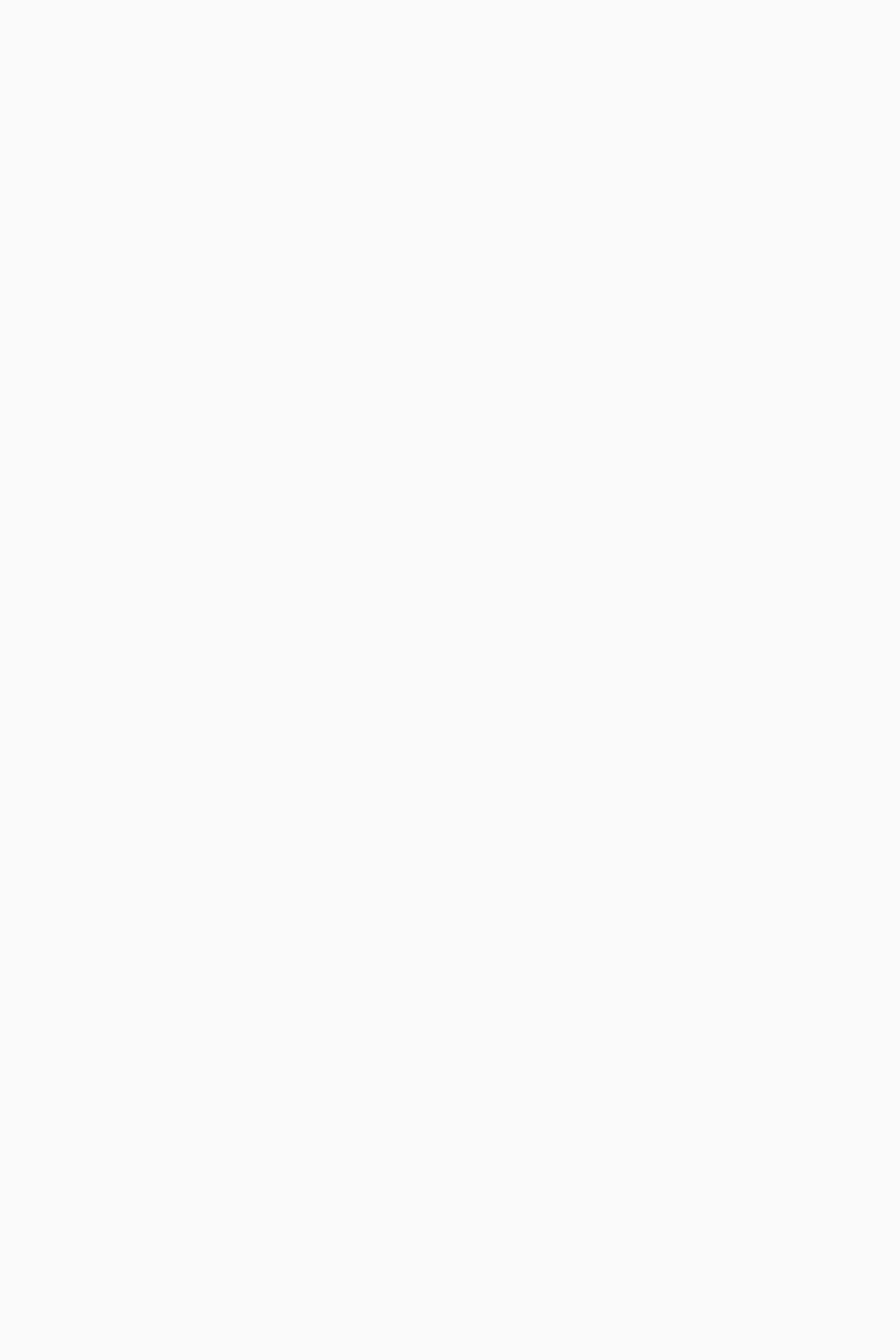
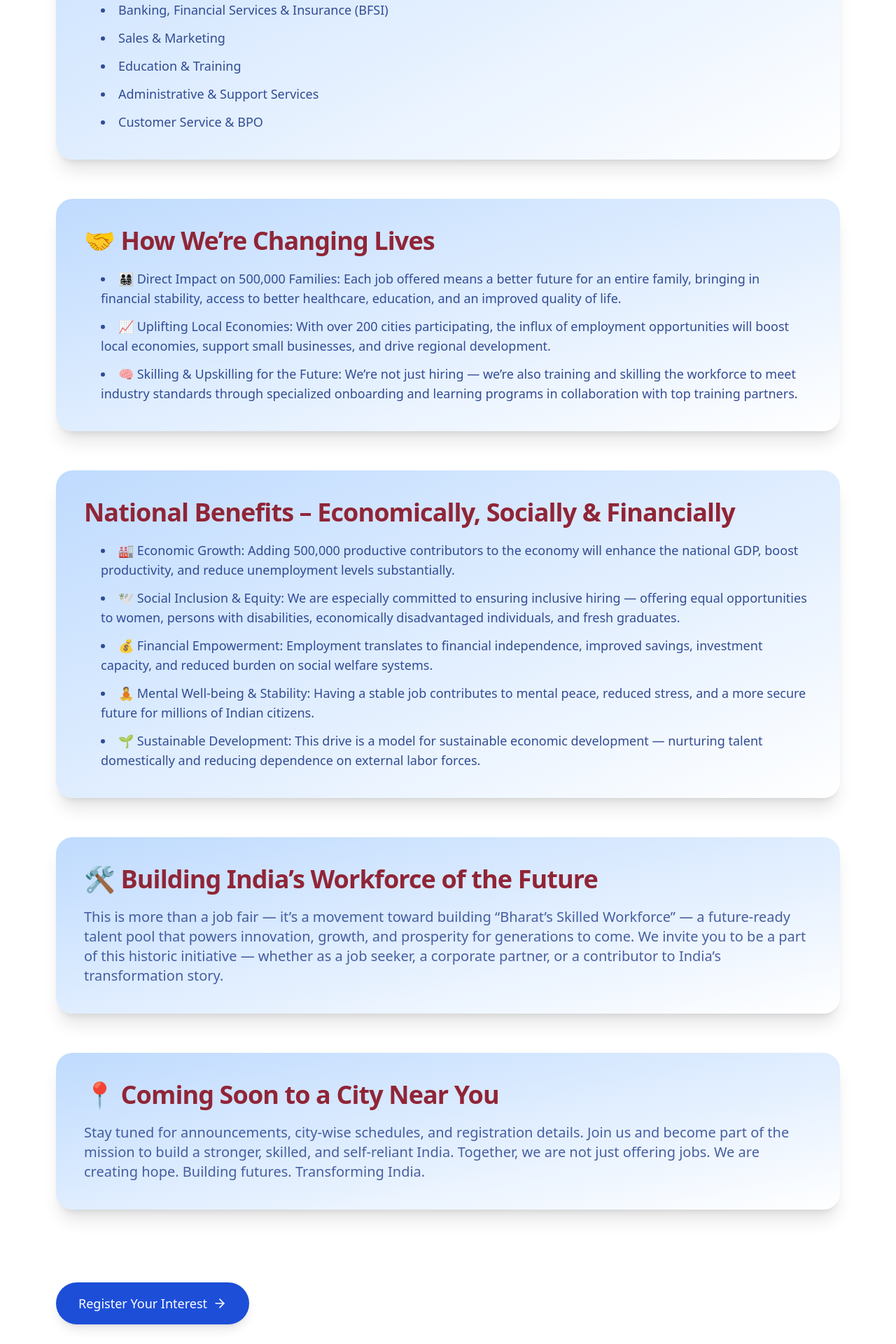
Before and after one commit to Syedwajid002/High-Value, a React (Vite) app: page /job-mela in a window 1280 px wide. Before the commit this address had no page. Shown: the part 840-2760 px from the top of the page at 70% size. Before the commit the page ends 800 px from the top, so only its background shows below. Built offline with nearby package versions, Linux system fonts and the light colour scheme.

Commit message:
Job Mela

```diff
--- a/src/App.tsx
+++ b/src/App.tsx
@@ -10,6 +10,7 @@ import Employers from './pages/Employers';
 import Candidates from './pages/Candidates';
 import About from './pages/About';
 import Contact from './pages/Contact';
+import JobMela from './pages/JobMela'
 
 // Layout components
 import Layout from './components/layout/Layout';
@@ -27,6 +28,8 @@ function App() {
             <Route path="candidates" element={<Candidates />} />
             <Route path="about" element={<About />} />
             <Route path="contact" element={<Contact />} />
+            <Route path="job-mela" element={<JobMela />} />
+
           </Route>
         </Routes>
       </AnimatePresence>
--- a/src/components/home/FeaturedJobs.tsx
+++ b/src/components/home/FeaturedJobs.tsx
@@ -17,7 +17,7 @@ interface Job {
 }
 
 const handleClick = () => {
-  window.location.href = "https://docs.google.com/forms/d/e/1FAIpQLSdmNo0MewBCoUJ8ZmYHm4HjwnKTg2enO4hmWhXJ0Gq5PQ5zKA/viewform?usp=header";
+  window.location.href = "https://forms.gle/RE4fqx1MGpuwvy8g6";
 };
 
 
--- a/src/components/layout/Header.tsx
+++ b/src/components/layout/Header.tsx
@@ -52,6 +52,7 @@ const Header: React.FC = () => {
               <Link to="/jobs?category=healthcare" className="block px-4 py-2 rounded-md hover:bg-neutral-50">Healthcare</Link>
             </div>
           </div>
+          <NavLink to="/job-mela" label="Job Mela" active={location.pathname === '/job-mela'} />
           <NavLink to="/employers" label="Employers" active={location.pathname === '/employers'} />
           <NavLink to="/candidates" label="Candidates" active={location.pathname === '/candidates'} />
           <NavLink to="/about" label="About" active={location.pathname === '/about'} />
--- a/src/pages/JobDetails.tsx
+++ b/src/pages/JobDetails.tsx
@@ -57,8 +57,8 @@ const job = {
 };
 
 const handleClick = () => {
-  window.location.href = "https://docs.google.com/forms/d/e/1FAIpQLSdmNo0MewBCoUJ8ZmYHm4HjwnKTg2enO4hmWhXJ0Gq5PQ5zKA/viewform?usp=header";
-};
+  window.location.href = "https://forms.gle/RE4fqx1MGpuwvy8g6"
+}
 
 const JobDetails: React.FC = () => {
   const { id } = useParams<{ id: string }>();
--- /dev/null
+++ b/src/pages/JobMela.tsx
@@ -0,0 +1,112 @@
+import React from "react";
+import { motion } from "framer-motion";
+import { ArrowRight } from "lucide-react";
+
+const sections = [
+    {
+        title: "India’s Second Largest Mega Job Mela Across 200 Cities",
+        subtitle: "Empowering 5 Lakh Talents. Enriching Millions of Lives.",
+        description:
+            "We are proud to announce one of the largest employment drives in Indian history — a nationwide Mega Job Mela spanning over 200 cities with the goal of recruiting 500,000 skilled and deserving individuals from every corner of the country. This massive initiative reflects our unwavering commitment to shaping a stronger, more inclusive, and economically empowered India.",
+    },
+    {
+        title: "🌟 What We’re Doing",
+        description:
+            "Our Mega Job Mela is not just about filling vacancies — it’s about building futures. We’re connecting half a million Indians to meaningful employment across sectors such as:",
+        list: [
+            "Information Technology",
+            "Manufacturing & Industrial",
+            "Healthcare & Life Sciences",
+            "Logistics & Transportation",
+            "Banking, Financial Services & Insurance (BFSI)",
+            "Sales & Marketing",
+            "Education & Training",
+            "Administrative & Support Services",
+            "Customer Service & BPO",
+        ],
+    },
+    {
+        title: "🤝 How We’re Changing Lives",
+        list: [
+            "👨‍👩‍👧‍👦 Direct Impact on 500,000 Families: Each job offered means a better future for an entire family, bringing in financial stability, access to better healthcare, education, and an improved quality of life.",
+            "📈 Uplifting Local Economies: With over 200 cities participating, the influx of employment opportunities will boost local economies, support small businesses, and drive regional development.",
+            "🧠 Skilling & Upskilling for the Future: We’re not just hiring — we’re also training and skilling the workforce to meet industry standards through specialized onboarding and learning programs in collaboration with top training partners.",
+        ],
+    },
+    {
+        title: "National Benefits – Economically, Socially & Financially",
+        list: [
+            "🏭 Economic Growth: Adding 500,000 productive contributors to the economy will enhance the national GDP, boost productivity, and reduce unemployment levels substantially.",
+            "🕊 Social Inclusion & Equity: We are especially committed to ensuring inclusive hiring — offering equal opportunities to women, persons with disabilities, economically disadvantaged individuals, and fresh graduates.",
+            "💰 Financial Empowerment: Employment translates to financial independence, improved savings, investment capacity, and reduced burden on social welfare systems.",
+            "🧘 Mental Well-being & Stability: Having a stable job contributes to mental peace, reduced stress, and a more secure future for millions of Indian citizens.",
+            "🌱 Sustainable Development: This drive is a model for sustainable economic development — nurturing talent domestically and reducing dependence on external labor forces.",
+        ],
+    },
+    {
+        title: "🛠 Building India’s Workforce of the Future",
+        description:
+            "This is more than a job fair — it’s a movement toward building “Bharat’s Skilled Workforce” — a future-ready talent pool that powers innovation, growth, and prosperity for generations to come. We invite you to be a part of this historic initiative — whether as a job seeker, a corporate partner, or a contributor to India’s transformation story.",
+    },
+    {
+        title: "📍 Coming Soon to a City Near You",
+        description:
+            "Stay tuned for announcements, city-wise schedules, and registration details. Join us and become part of the mission to build a stronger, skilled, and self-reliant India. Together, we are not just offering jobs. We are creating hope. Building futures. Transforming India.",
+    },
+];
+
+export default function MegaJobMelaPage() {
+
+    const handleClick = () => {
+        window.location.href = "https://forms.gle/RE4fqx1MGpuwvy8g6"
+    }
+    return (
+        <div className="bg-white text-blue-900 min-h-screen py-12 px-6 md:px-20 font-sans">
+            <div className="max-w-6xl mx-auto space-y-14">
+                {sections.map((section, idx) => (
+                    <motion.div
+                        key={idx}
+                        initial={{ opacity: 0, y: 30 }}
+                        animate={{ opacity: 1, y: 0 }}
+                        transition={{ duration: 0.6, delay: idx * 0.1 }}
+                    >
+                        <div className="bg-gradient-to-br from-blue-200 to-white shadow-xl rounded-3xl p-8 md:p-10 space-y-5">
+                            <h2 className="text-3xl md:text-4xl font-extrabold tracking-tight text-[#902537]">
+                                {section.title}
+                            </h2>
+                            {section.subtitle && (
+                                <h3 className="text-xl md:text-2xl font-semibold text-blue-600">
+                                    {section.subtitle}
+                                </h3>
+                            )}
+                            {section.description && (
+                                <p className="text-lg md:text-xl text-blue-900/80 leading-relaxed">
+                                    {section.description}
+                                </p>
+                            )}
+                            {section.list && (
+                                <ul className="list-disc list-inside space-y-3 text-blue-900/90 text-base md:text-lg">
+                                    {section.list.map((item, i) => (
+                                        <li key={i}>{item}</li>
+                                    ))}
+                                </ul>
+                            )}
+                        </div>
+                    </motion.div>
+                ))}
+
+                <motion.div
+                    initial={{ opacity: 0, y: 20 }}
+                    animate={{ opacity: 1, y: 0 }}
+                    transition={{ duration: 0.7, delay: 0.3 }}
+                    className="text-center pt-12"
+                >
+                    <button className="bg-blue-700 hover:bg-blue-800 text-white text-lg px-8 py-4 rounded-full shadow-lg flex items-center gap-2 transition-all"
+                        onClick={handleClick}>
+                        Register Your Interest <ArrowRight className="w-5 h-5" />
+                    </button>
+                </motion.div>
+            </div>
+        </div>
+    );
+}
--- a/src/pages/Jobs.tsx
+++ b/src/pages/Jobs.tsx
@@ -105,6 +105,10 @@ const allJobs = [
     description: 'We\'re seeking a talented HR Policy Compliance Officers to analyze complex Policies...'
   }
 ];
+
+const handleClick = () => {
+  window.location.href = "https://forms.gle/RE4fqx1MGpuwvy8g6";
+};
 
 const jobTypes = ['Full-time', 'Part-time', 'Contract', 'Temporary', 'Internship'];
 const experienceLevels = ['Entry Level', 'Mid Level', 'Senior Level', 'Director', 'Executive'];
@@ -442,7 +446,9 @@ const JobCard: React.FC<JobCardProps> = ({ job, index }) => {
 
           <div className="md:ml-auto flex flex-col md:flex-row gap-3 items-center">
             <span className="text-sm text-neutral-500">{job.postedDate}</span>
-            <button className="w-full md:w-auto px-5 py-2 bg-primary-50 text-primary-600 font-medium rounded-lg hover:bg-primary-100 transition-colors">
+            <button className="w-full md:w-auto px-5 py-2 bg-primary-50 text-primary-600 font-medium rounded-lg hover:bg-primary-100 transition-colors"
+              onClick={handleClick}
+            >
               Apply Now
             </button>
           </div>
```
